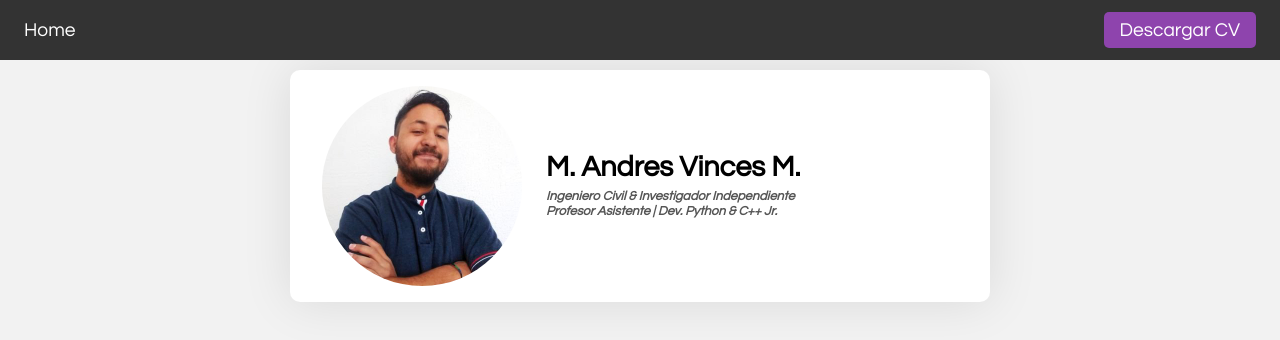
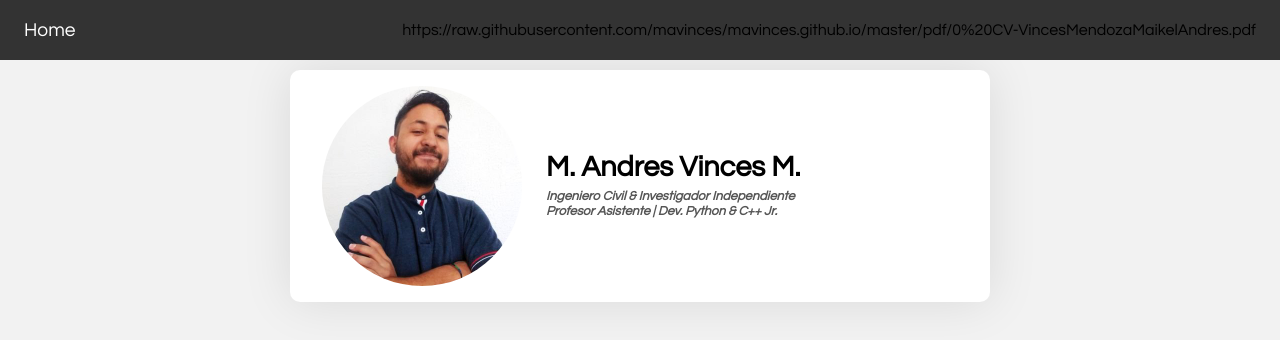
Before and after one commit to mavinces/mavinces.github.io, a plain HTML site: page index.html in a window 1280 px wide. Drawn offline with Linux system fonts and the light colour scheme.

Commit message:
Update CV

```diff
--- a/index.html
+++ b/index.html
@@ -7,7 +7,7 @@
   <body>
     <nav>
       <a href="github.io/mavinces" class="home">Home</a>
-      <a href="0 CV-VincesMendozaMaikelAndres.pdf" class="download">Descargar CV</a>
+      https://raw.githubusercontent.com/mavinces/mavinces.github.io/master/pdf/0%20CV-VincesMendozaMaikelAndres.pdf
     </nav>
     <section>
       <div class="profile">
```
